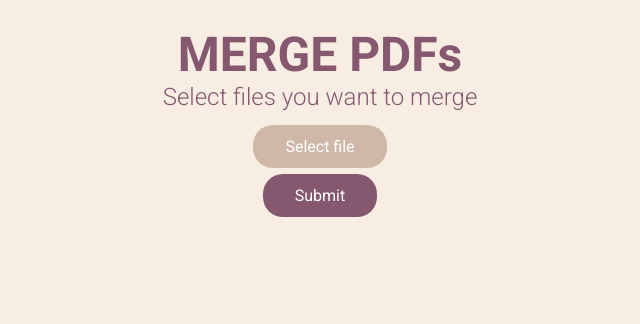
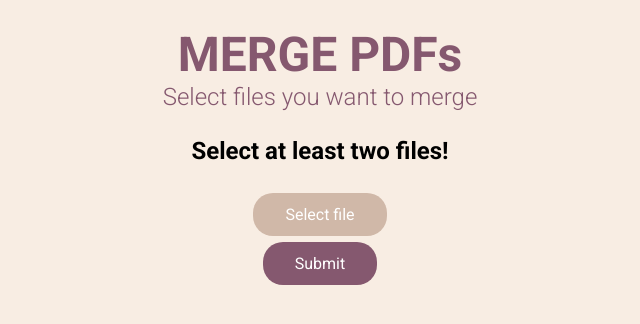
Before and after one commit to adam-lepkowski/PDFMerger, a Django app: page / in a window 1280 px wide. Shown: the top 324 px of the page, without its empty margins (320-960 px from the left). Run offline with Django 4.2, Linux system fonts and the light colour scheme; some libraries are stand-ins or nearby versions.

Commit message:
Add variable error message

```diff
--- a/merger/templates/merger/index.html
+++ b/merger/templates/merger/index.html
@@ -9,6 +9,7 @@ Merge PDFs
 <section id="content">
     <h1 class="title">MERGE PDFs</h1>
     <h2 class="subtitle">Select files you want to merge</h2>
+    <h2 class="error-msg {% if not error %}hidden{% endif %}">Select at least two files!</h2>
     <form action="" method="POST" class="file-form" enctype="multipart/form-data">
         {% csrf_token %}
         <div class="rows">
```
